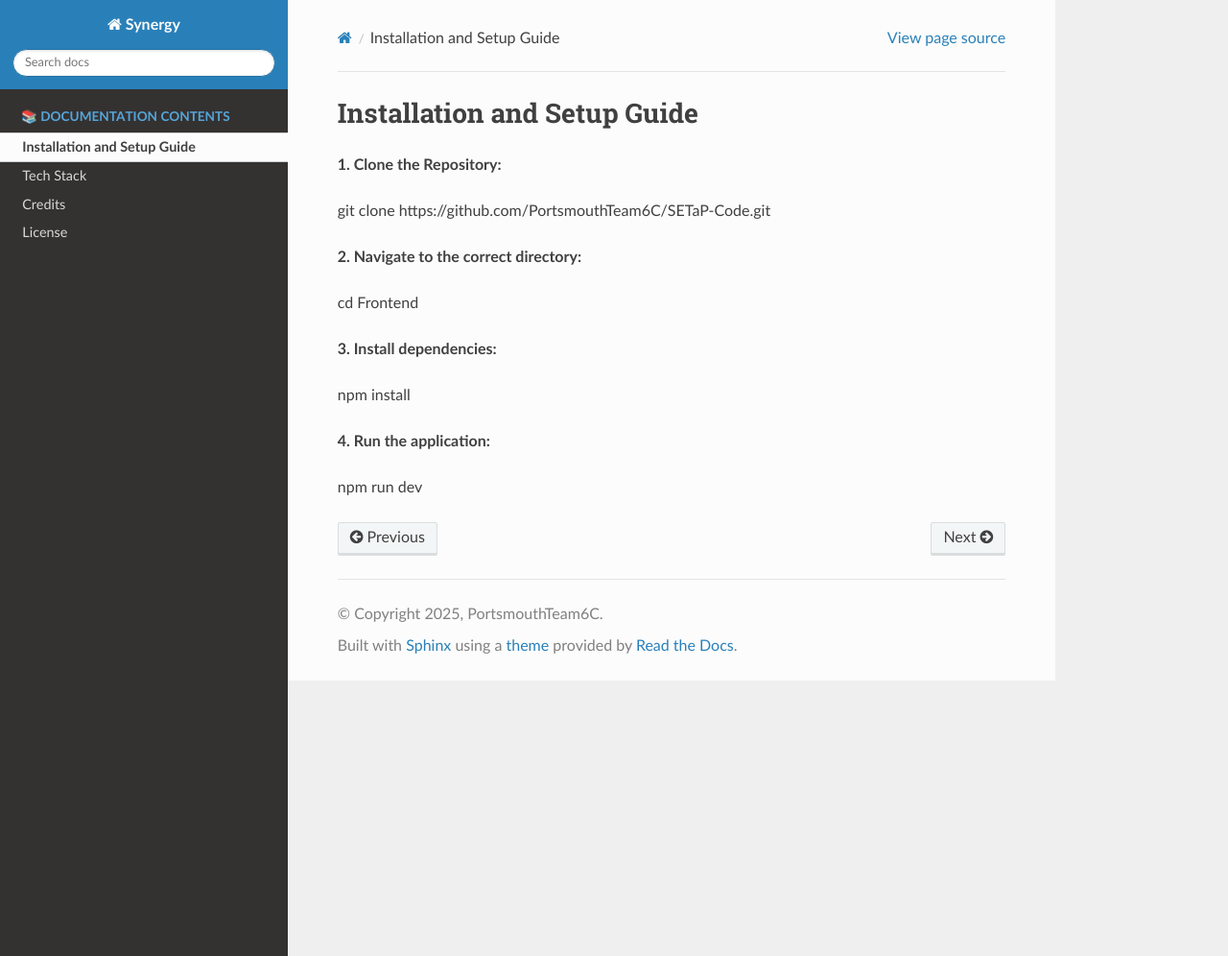
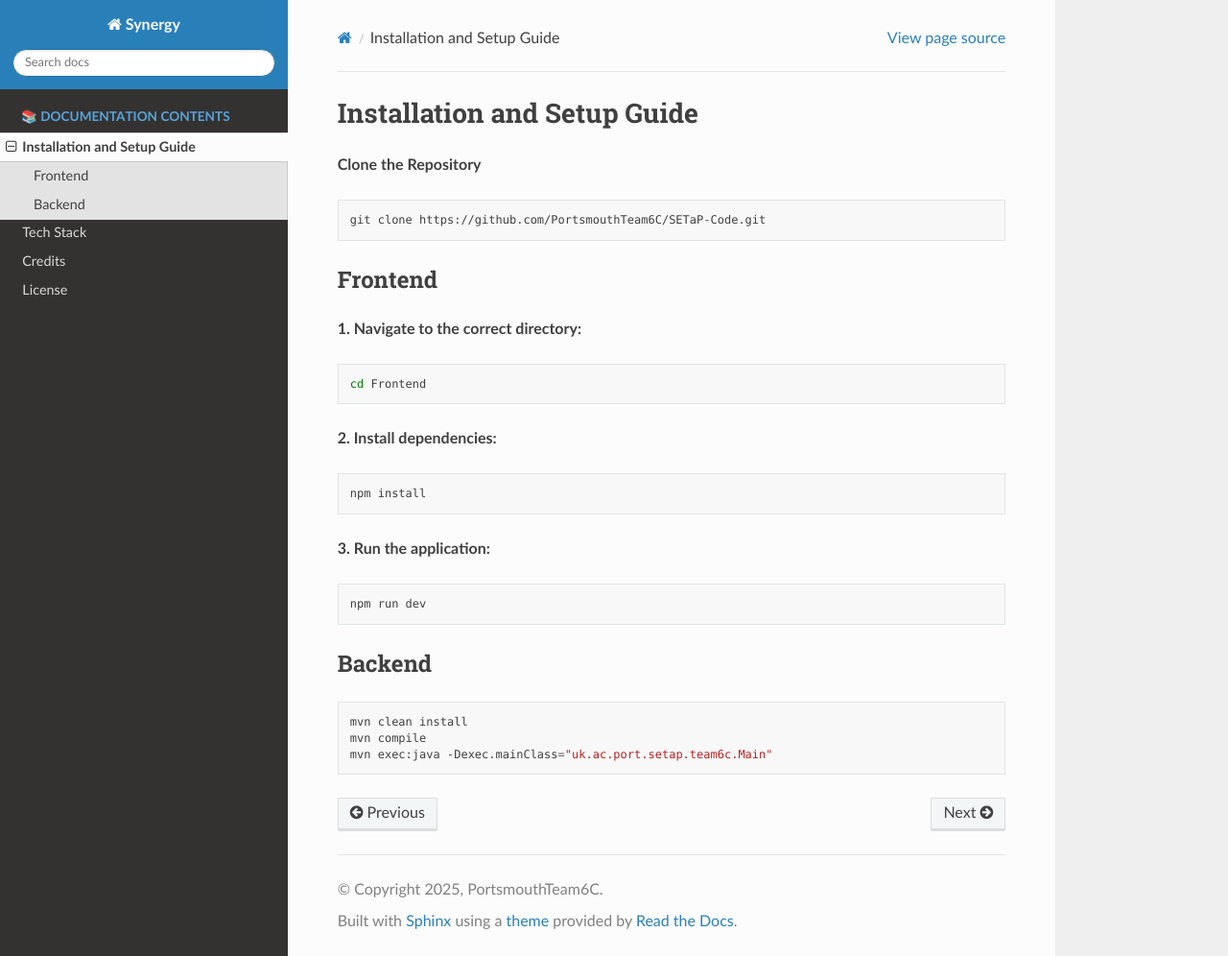
Before and after one commit to PortsmouthTeam6C/SETaP-Code, a Sphinx documentation site: the page built from docs/install.md, in a window 1280 px wide and 996 px high. Shown: the whole window at 96% size. Built offline with Sphinx 7.4.7 and the Read the Docs theme 3.1.0, drawn with Linux system fonts in a browser that asks for light colours.

Commit message:
Update ReadTheDocs

````diff
--- a/docs/install.md
+++ b/docs/install.md
@@ -1,17 +1,29 @@
 ## Installation and Setup Guide
 
-**1. Clone the Repository:**
+**Clone the Repository**
 
+```bash
 git clone https://github.com/PortsmouthTeam6C/SETaP-Code.git
+```
 
-**2. Navigate to the correct directory:**
+### Frontend
+**1. Navigate to the correct directory:**
+```bash
+cd Frontend
+```
 
-cd Frontend
+**2. Install dependencies:**
+```bash
+npm install
+```
+**3. Run the application:**
+```bash
+npm run dev
+```
 
-**3. Install dependencies:**
-
-npm install
-
-**4. Run the application:**
-
-npm run dev
+### Backend
+```bash
+mvn clean install
+mvn compile
+mvn exec:java -Dexec.mainClass="uk.ac.port.setap.team6c.Main"
+```
````
Also changed, not shown: docs/tech.md (+1 -1 lines).
